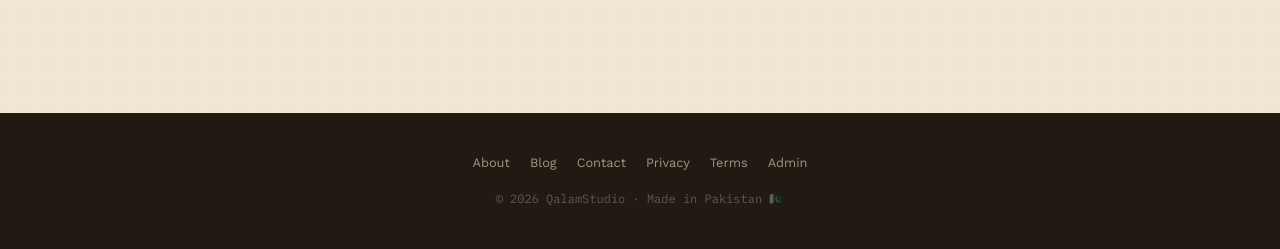
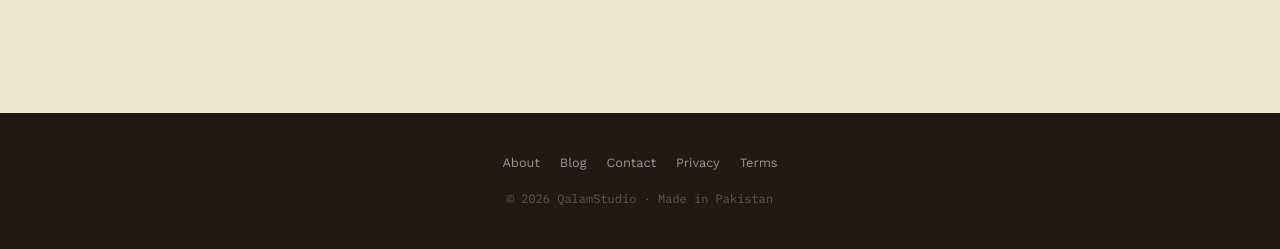
Before and after one commit to faisalchaudhary411/writing-studio, a Flask app: page /about in a window 1280 px wide. Shown: the part 848-1097 px from the top of the page. Run offline with Flask 3, Linux system fonts and the light colour scheme; some libraries are stand-ins or nearby versions; some web fonts are replaced.

Commit message:
Add files via upload

```diff
--- a/templates/base.html
+++ b/templates/base.html
@@ -142,9 +142,8 @@
           <a href="{{ url_for('contact') }}" class="footer-link">Contact</a>
           <a href="{{ url_for('privacy') }}" class="footer-link">Privacy</a>
           <a href="{{ url_for('terms') }}" class="footer-link">Terms</a>
-          <a href="{{ url_for('admin_login') }}" class="footer-link">Admin</a>
         </div>
-        <div class="footer-copy">© {{ year }} QalamStudio · Made in Pakistan 🇵🇰</div>
+        <div class="footer-copy">© {{ year }} QalamStudio · Made in Pakistan</div>
       </div>
     </footer>
   </div>
```
